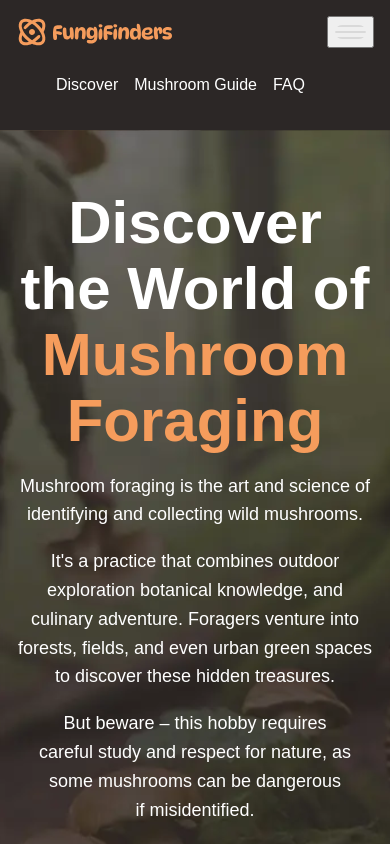
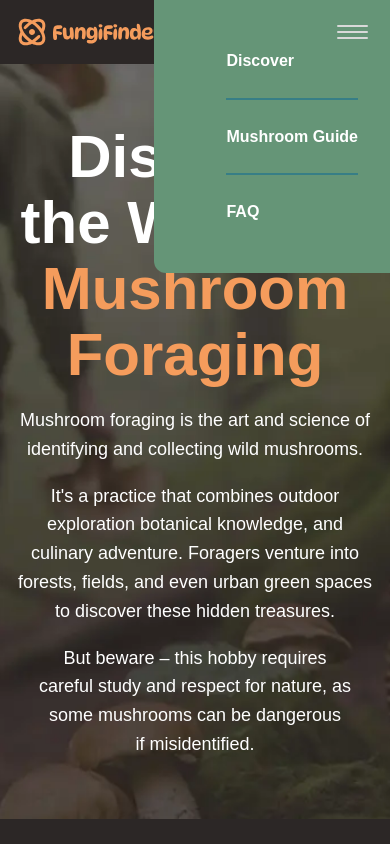
Before and after one commit to Salty-Kid/FungiWeb, a plain HTML site: page index.html in a window 390 px wide. Both pictures are taken after a click on the button 350 px from the left and 32 px from the top of the page. Shown: the top 844 px of the page. Drawn offline with Linux system fonts and the light colour scheme.

Commit message:
functional hamburger menu

```diff
--- a/fungifinder.css
+++ b/fungifinder.css
@@ -231,13 +231,57 @@
     flex-wrap: wrap;
     justify-content: space-between;
   }
+  [aria-controls="primary-nav"] {
+    z-index: 100;
+    background: transparent;
+    border: 0;
+    cursor: pointer;
+    display: none;
+  }
+
   .primary-navigation {
     ul {
       display: flex;
       flex-wrap: wrap;
       gap: 0.5rem 1rem;
     }
+    @media (width < 760px) {
+      display: none;
+      background-color: var(--background-accent-main);
+      padding: 2rem;
+      position: absolute;
+      z-index: 10;
+      top: 0;
+      right: 0;
+      font-size: --font-size-lg;
+      font-family: var(--ff-heading);
+      font-weight: 700;
+      border-radius: 0 0 0 var(--border-radius-3);
+
+      ul {
+        gap: 0;
+        flex-direction: column;
       }
+      li + li {
+        margin-block-start: 1.5rem;
+        padding-block-start: 1.5rem;
+        border-top: 2px solid var(--background-accent-light);
+      }
+    }
+  }
+  @media (width < 760px) {
+    [aria-controls="primary-nav"] {
+      display: block;
+    }
+    [aria-expanded="true"] + .primary-navigation {
+      display: block;
+    }
+  }
+  img {
+    border-radius: 0;
+  }
+}
+
 .site-footer {
   text-align: center;
   background-color: var(--background-dark);
@@ -303,7 +347,6 @@
 button:focus-visible {
   color: var(--text-high-contrast);
   background-color: var(--background-accent-light);
-  }
 }
 
 @layer utilities {
--- a/index.html
+++ b/index.html
@@ -5,6 +5,7 @@
     <meta name="viewport" content="width=device-width, initial-scale=1.0" />
     <title>Fungi Finder</title>
     <link rel="stylesheet" href="fungifinder.css" />
+    <script src="main.js" defer></script>
   </head>
   <body>
     <!--Navigation-->
@@ -13,7 +14,7 @@
       <div class="wrapper" data-width="wide">
         <div class="site-header__inner">
           <img src="assets/fungi-finders.svg" alt="logo" />
-          <button aria-label="primary-nav" aria-expanded="false">
+          <button aria-controls="primary-nav" aria-expanded="false">
             <img src="assets/hamburger.svg" alt="button for other pages" />
           </button>
           <nav id="primary-nav" class="primary-navigation">
--- /dev/null
+++ b/main.js
@@ -0,0 +1,11 @@
+const navToggle = document.querySelector('[aria-controls="primary-nav"]');
+const primaryNav = document.querySelector("#primary-nav");
+navToggle.addEventListener("click", () => {
+  const navOpened = navToggle.getAttribute("aria-expanded");
+  if (navOpened === "false") {
+    navToggle.setAttribute("aria-expanded", "true");
+  } else {
+    navToggle.setAttribute("aria-expanded", "false");
+  }
+  console.log(navOpened);
+});
```
Also changed, not shown: hamborjer.js (deleted), 1 other file. Lines whose indentation alone changed are shown as unchanged.
